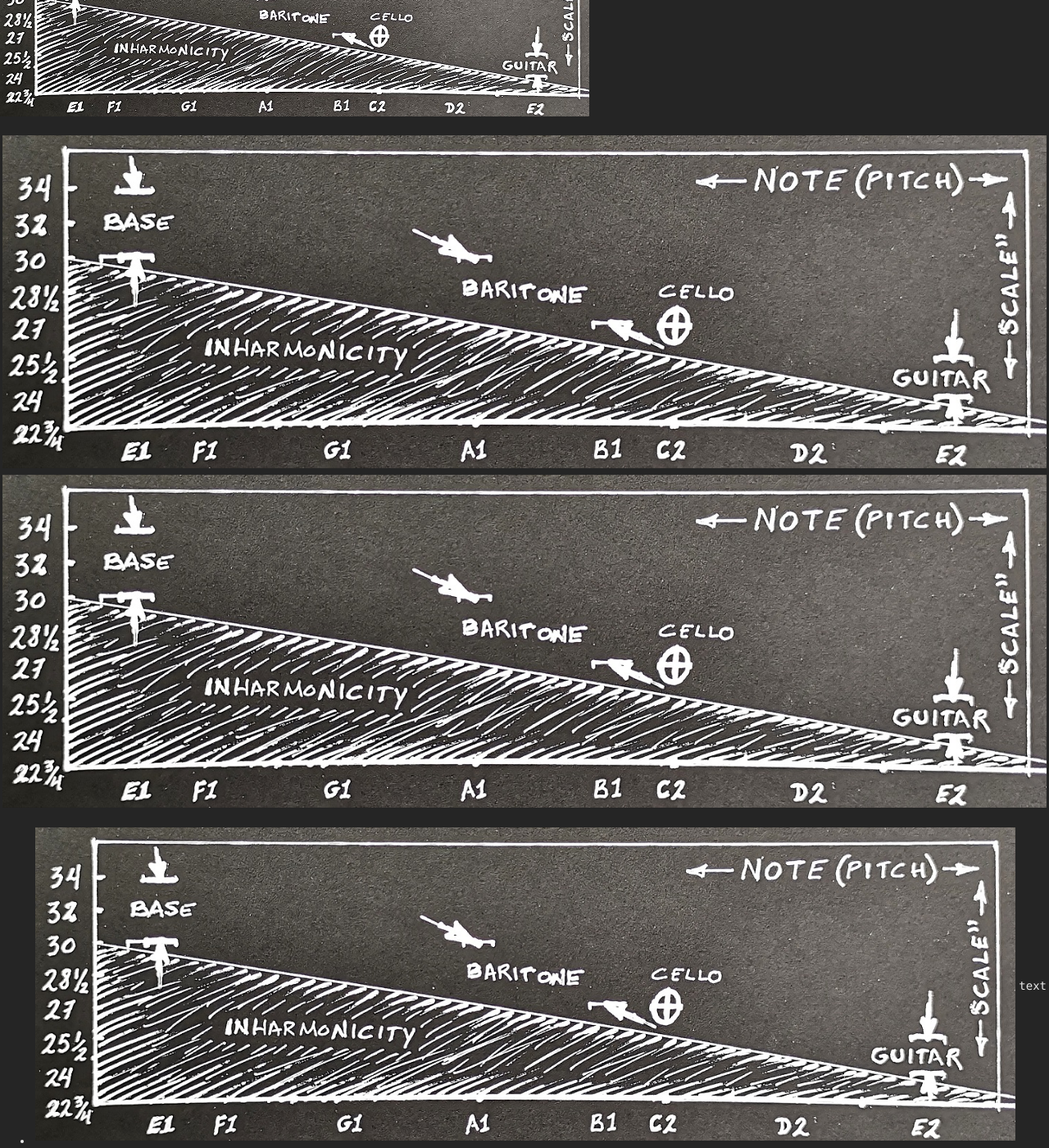
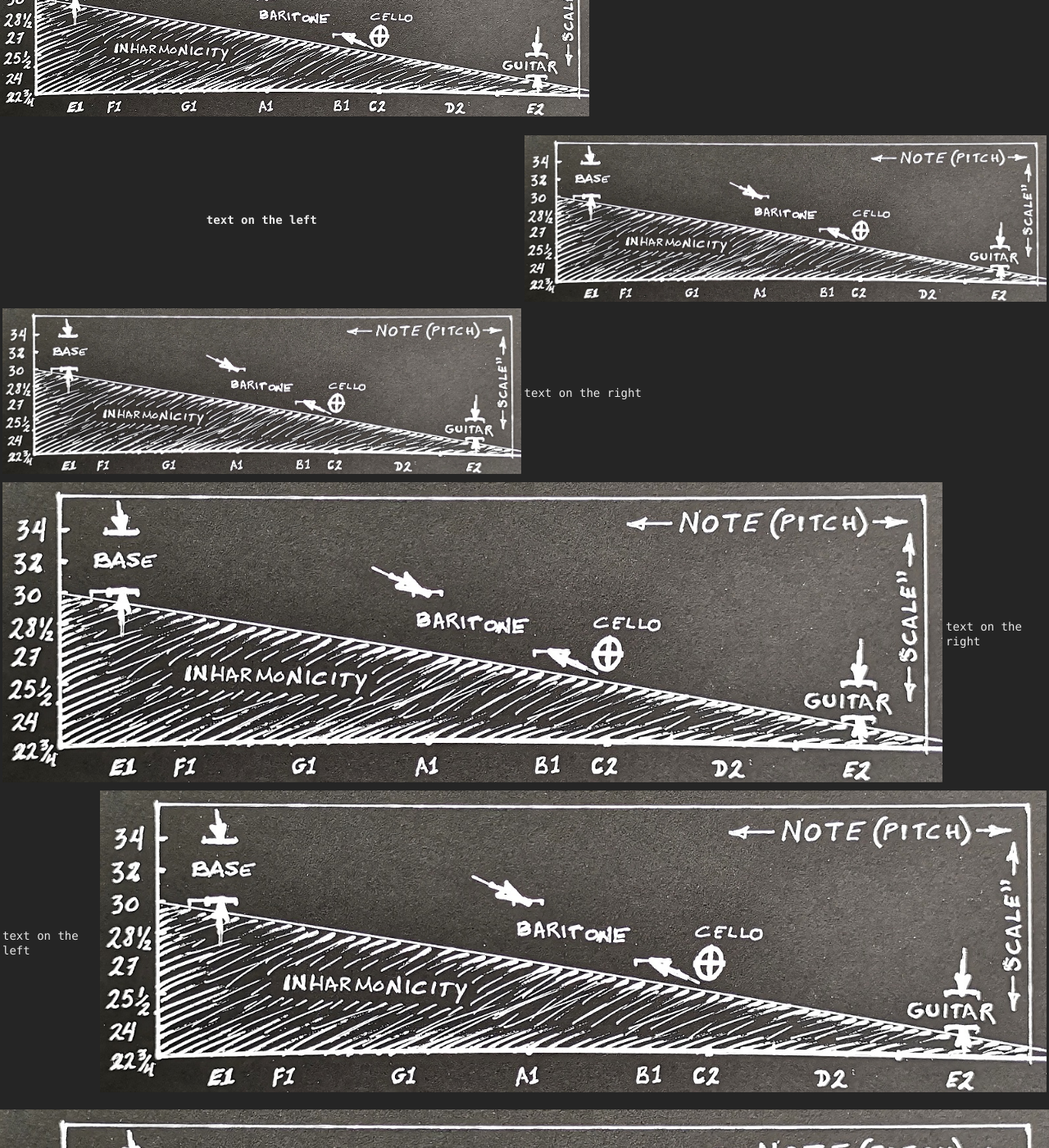
Before and after one commit to hville/hville.github.io, a Jekyll site: the page built from help/imgs.md, in a window 1280 px wide and 1400 px high, scrolled down 3335 px. Shown: the whole window at 82% size. Built offline with Jekyll 4.4.1, drawn with Linux system fonts in a browser that asks for light colours; the repository's description, which GitHub fills in, is left out.

```diff
--- a/help/imgs.md
+++ b/help/imgs.md
@@ -30,17 +30,17 @@ in a ![inharmony](/help/20200517_inharmonicity.jpg) line of text
 **![inharmony](/help/20200517_inharmonicity_25.jpg)**
 
 
- | ![inharmony](/help/20200517_inharmonicity_50.jpg)
+text on the left | ![inharmony](/help/20200517_inharmonicity_50.jpg)
 -|-
-![inharmony](/help/20200517_inharmonicity_50.jpg)|
+![inharmony](/help/20200517_inharmonicity_50.jpg)| text on the right
 
 
--|-
-![inharmony](/help/20200517_inharmonicity_50.jpg)| text
+
+![inharmony](/help/20200517_inharmonicity_50.jpg)| text on the right
 
 
--|-
-text|![inharmony](/help/20200517_inharmonicity_50.jpg)
+
+text on the left | ![inharmony](/help/20200517_inharmonicity_50.jpg)
 
 
 ~~![inharmony](/help/20200517_inharmonicity_50.jpg)~~
```
Also changed, not shown: _posts/2020-05-17-lang.md (+1 -1 lines), _posts/2020-05-17-text.md (+1 -0 lines).
